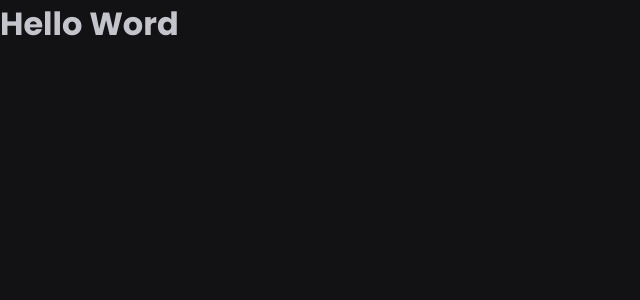
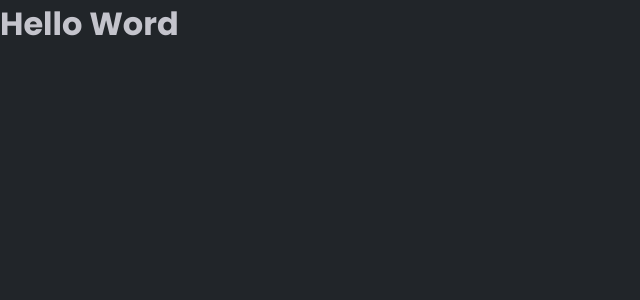
Before and after one commit to fdAssis/git-feed, a React (Vite) app: page / in a window 1280 px wide. Shown: the top 300 px of the page, without its empty margins (0-640 px from the left). Built offline with nearby package versions, Linux system fonts and the light colour scheme.

Commit message:
refactor: change color --gray-900

```diff
--- a/src/global.css
+++ b/src/global.css
@@ -9,7 +9,7 @@
   --gray-600: #7c7c8a;
   --gray-700: #323238;
   --gray-800: #202024;
-  --gray-900: #121214;
+  --gray-900: #212529;
 }
 
 * {
```
